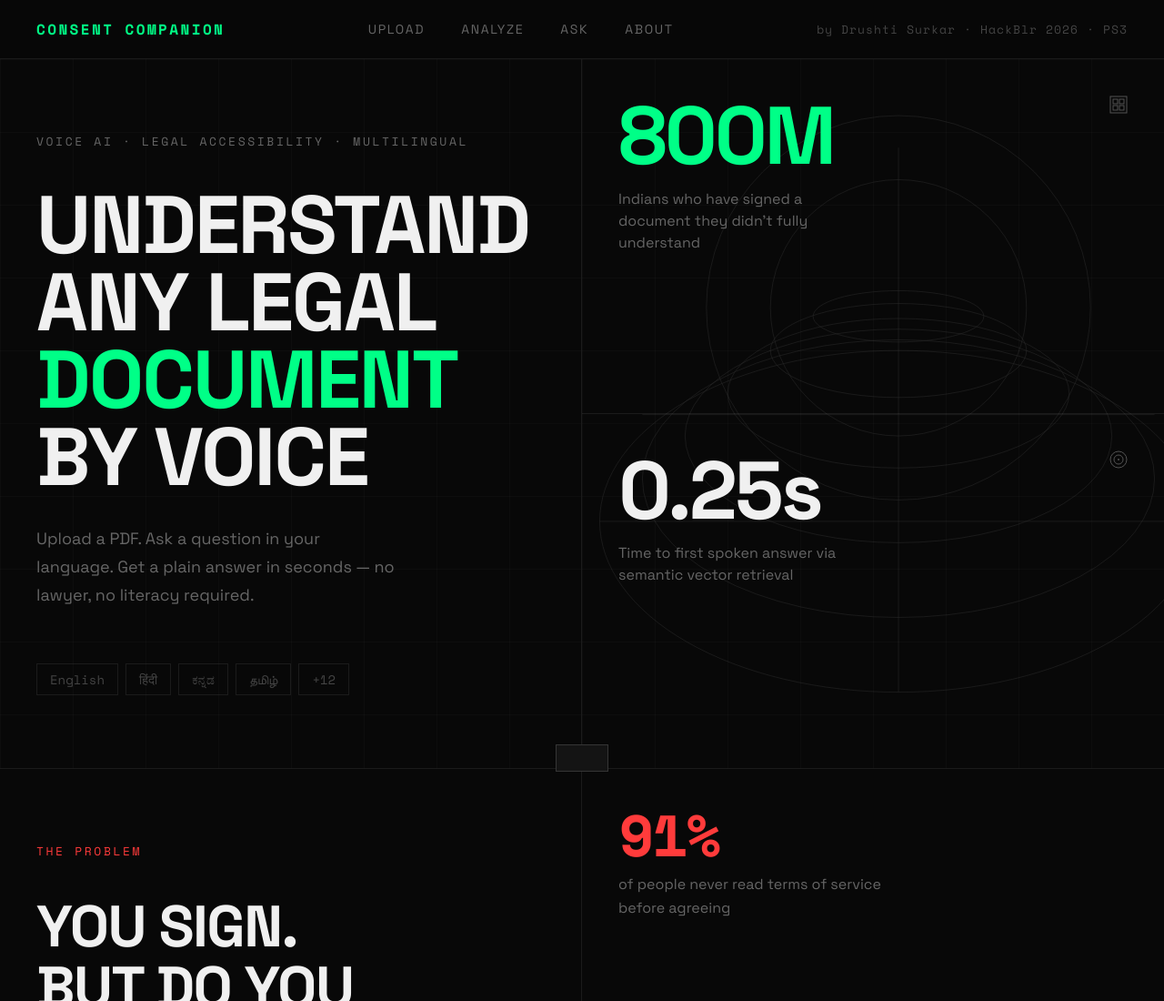
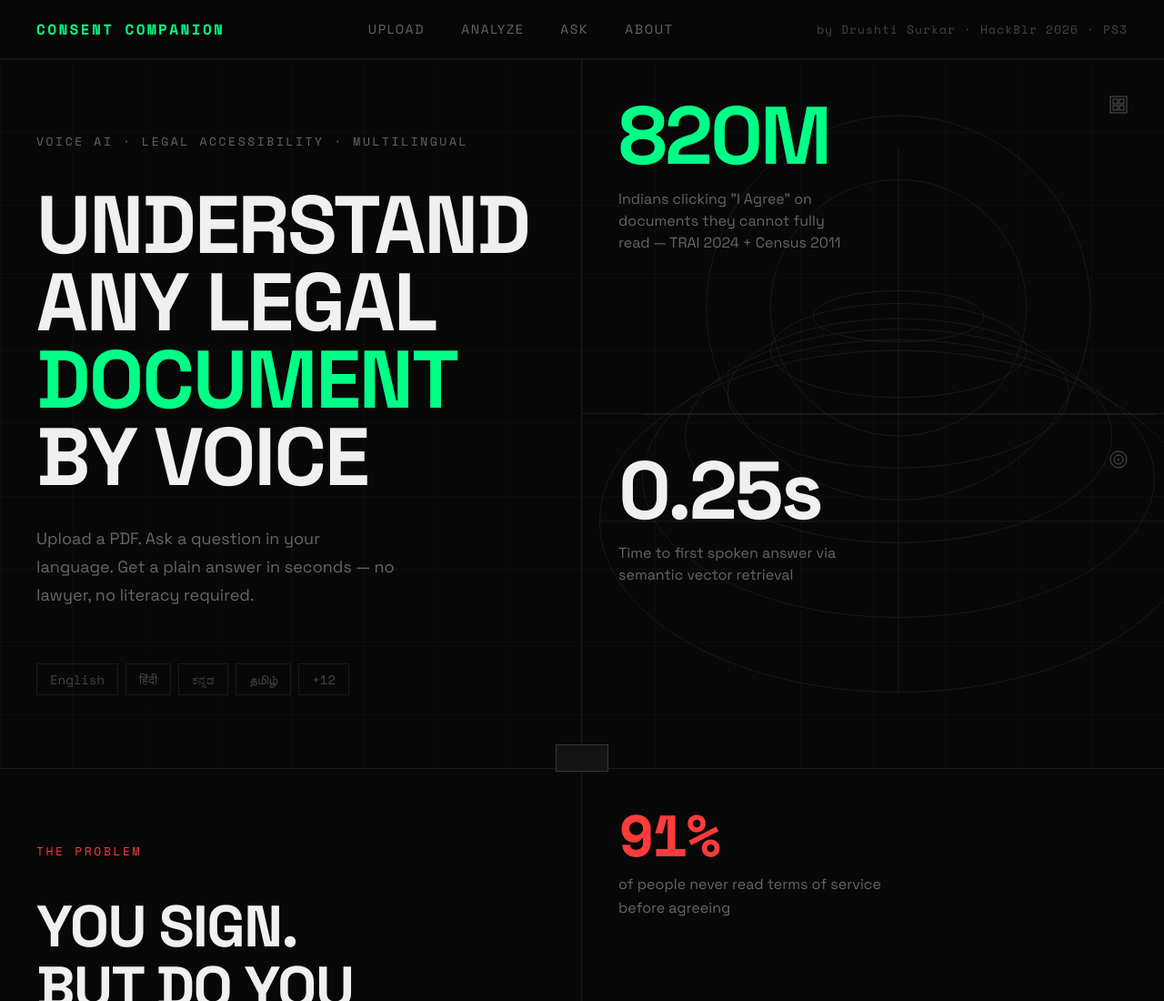
Before and after one commit to drushti-surkar/consent_companion_hackblr2026, a website: page frontend/index.html in a window 1280 px wide. Shown: the top 1100 px of the page at 91% size. Drawn offline with nearby package versions, Linux system fonts and the light colour scheme; no server answers.

Commit message:
Fix hero stat: replace unsourced 800M with TRAI 2024 + Census 2011 backed 820M figure

```diff
--- a/frontend/index.html
+++ b/frontend/index.html
@@ -637,8 +637,8 @@
           <rect x="11" y="11" width="5" height="5" stroke="white" stroke-width="1"/>
         </svg>
         <div>
-          <div class="stat-number green">800M</div>
-          <div class="stat-label">Indians who have signed a document they didn't fully understand</div>
+          <div class="stat-number green">820M</div>
+          <div class="stat-label">Indians clicking "I Agree" on documents they cannot fully read &mdash; TRAI 2024 + Census 2011</div>
         </div>
       </div>
       <div class="stat-block">
```
